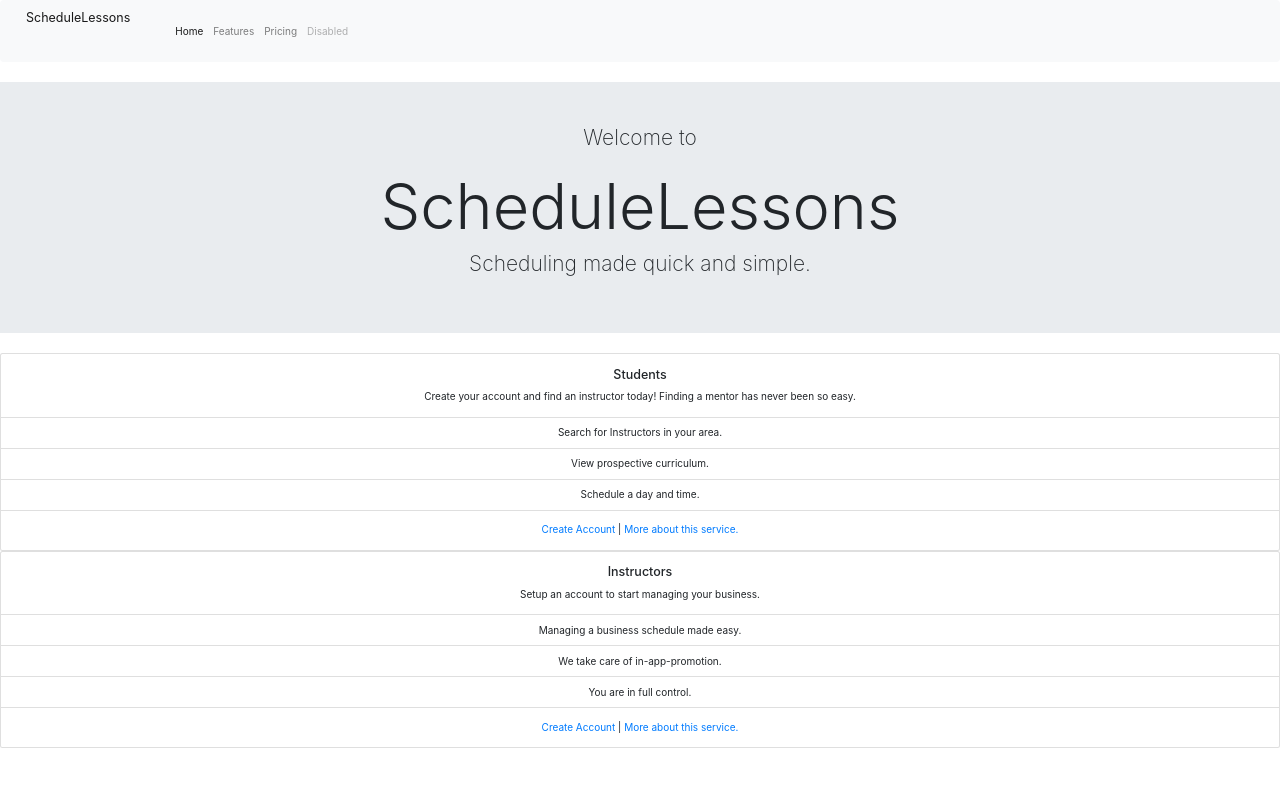
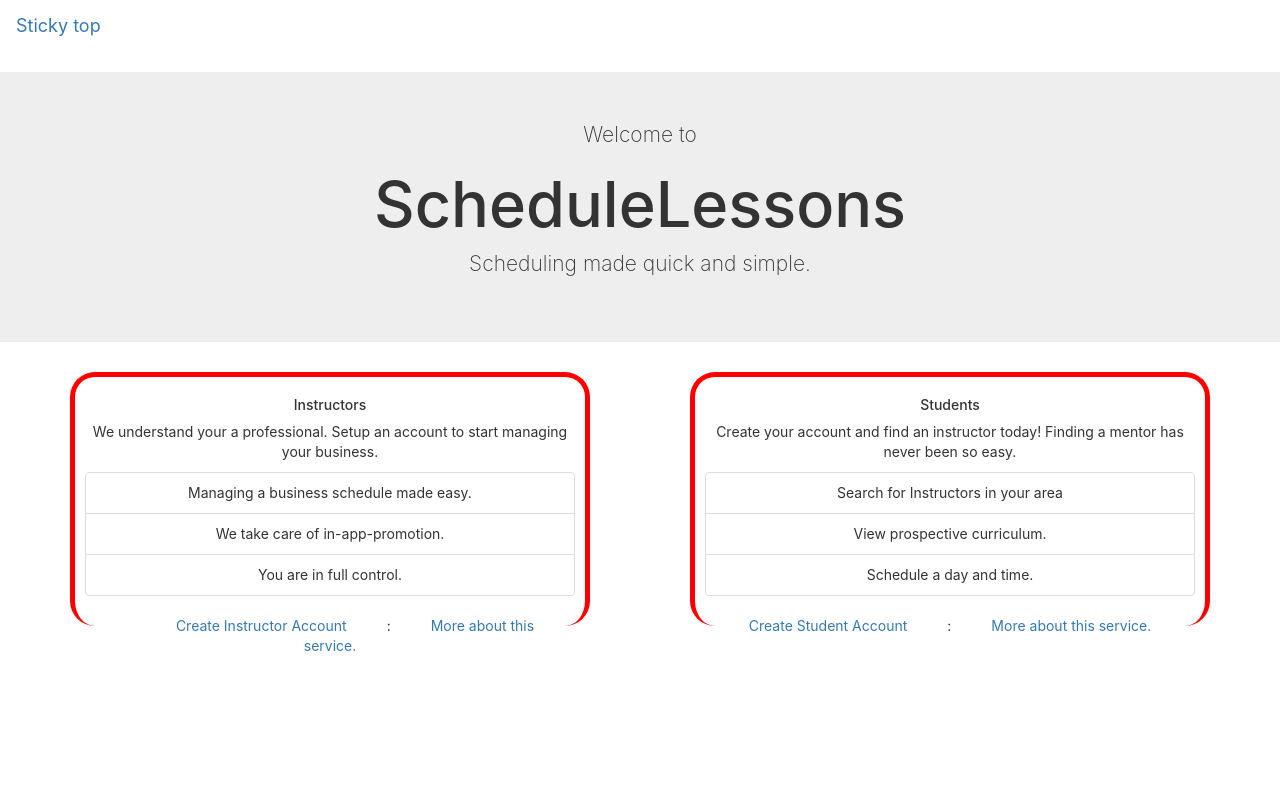
Before and after one commit to emilycarrubba/ScheduleLessons, a React (Create React App) app in the folder project3/: page / in a window 1280 px wide. Shown: the top 786 px of the page. Built offline with nearby package versions, Linux system fonts and the light colour scheme.

Commit message:
edited css, cleaned up display. still rough draft. Nav bar is still acting funny.

```diff
--- a/project3/package.json
+++ b/project3/package.json
@@ -3,9 +3,7 @@
   "version": "0.1.0",
   "private": true,
   "dependencies": {
-    "bootstrap": "^4.1.1",
     "react": "^16.6.0",
-    "react-bootstrap": "^0.32.4",
     "react-dom": "^16.6.0",
     "react-scripts": "2.1.1"
   },
--- a/project3/src/App.css
+++ b/project3/src/App.css
@@ -31,3 +31,13 @@
     transform: rotate(360deg);
   }
 }
+
+.rightSpace {
+  padding-right: 50px;
+
+}
+
+.leftSpace {
+  padding-left: 50px;
+
+}
--- a/project3/src/App.js
+++ b/project3/src/App.js
@@ -2,11 +2,9 @@ import React, { Component } from "react";
 // import logo from "./logo.svg";
 
 import "./App.css";
-import { Button } from "react-bootstrap";
 import NavBar from "./components/NavBar";
 import Jumbotron from "./components/Jumbotron";
-import InstruCard from "./components/InstruCard";
-import StuCard from "./components/StuCard";
+import Card from "./components/Card";
 
 class App extends Component {
   render() {
@@ -15,8 +13,33 @@ class App extends Component {
         <NavBar />
         <Jumbotron />
         {/*cards begin*/}
-        <StuCard />
-        <InstruCard />
+        <div className="container">
+          <div className="row ">
+            <div className="center">
+              <div className="col-md-6 center rightSpace ">
+                <Card
+                  cardTitle="Instructors"
+                  mainText="We understand your a professional. Setup an account to start managing your business."
+                  liOne="Managing a business schedule made easy."
+                  liTwo="We take care of in-app-promotion."
+                  liThree="You are in full control."
+                  identity="Instructor"
+                />
+              </div>
+              <div className="col-md-6 leftSpace ">
+                <Card
+                  cardTitle="Students"
+                  mainText="Create your account and find an instructor today! Finding a mentor has
+          never been so easy."
+                  liOne="Search for Instructors in your area"
+                  liTwo="View prospective curriculum."
+                  liThree="Schedule a day and time."
+                  identity="Student"
+                />
+              </div>
+            </div>
+          </div>
+        </div>
       </div>
     );
   }
--- /dev/null
+++ b/project3/src/components/Card.css
@@ -0,0 +1,24 @@
+.cardBorder {
+    padding: 10px;
+    border: 5px solid red;
+    border-radius: 25px;
+    border-bottom: 10px;
+}
+
+.spanBar {
+
+    padding-bottom: 10px;
+    left: 25px;
+
+
+
+}
+
+.linkSpaceL {
+    padding-right: 25px;
+}
+
+.linkSpaceR {
+    padding-left: 25px;
+    padding-right: 50px;
+}
--- /dev/null
+++ b/project3/src/components/Card.js
@@ -0,0 +1,32 @@
+import React from "react";
+import "./Card.css";
+
+const Card = ({ cardTitle, mainText, liOne, liTwo, liThree, identity }) => (
+  <div>
+    <div className="card cardBorder">
+      <div className="card-body">
+        <h5 className="card-title">{cardTitle}</h5>
+        <p className="card-text">{mainText}</p>
+      </div>
+      <ul className="list-group list-group-flush">
+        <li className="list-group-item">{liOne}</li>
+        <li className="list-group-item">{liTwo}</li>
+        <li className="list-group-item">{liThree}</li>
+      </ul>
+      <div className="  col-md-12 spanBar">
+        <div className="card-body">
+          <a href="http://google.com" className="card-link linkSpaceL">
+            Create {identity} Account
+          </a>
+          <span style={{ padding: "15px" }}>{":"}</span>
+
+          <a href="http://google.com" className="card-link linkSpaceR">
+            More about this service.
+          </a>
+        </div>
+      </div>
+    </div>
+  </div>
+);
+
+export default Card;
--- a/project3/src/components/InstruCard.js
+++ /dev/null
@@ -1,30 +0,0 @@
-import React from "react";
-
-const InstruCard = () => (
-  <div>
-    <div class="card" styles="width: 18rem;">
-      <div class="card-body">
-        <h5 class="card-title">Instructors</h5>
-        <p class="card-text">
-          Setup an account to start managing your business.
-        </p>
-      </div>
-      <ul class="list-group list-group-flush">
-        <li class="list-group-item">Managing a business schedule made easy.</li>
-        <li class="list-group-item">We take care of in-app-promotion.</li>
-        <li class="list-group-item">You are in full control.</li>
-      </ul>
-      <div class="card-body">
-        <a href="#" class="card-link">
-          Create Account
-        </a>
-        <span> | </span>
-        <a href="#" class="card-link">
-          More about this service.
-        </a>
-      </div>
-    </div>
-  </div>
-);
-
-export default InstruCard;
--- a/project3/src/components/Jumbotron.js
+++ b/project3/src/components/Jumbotron.js
@@ -2,11 +2,11 @@ import React from "react";
 
 const Jumbotron = () => (
   <div>
-    <div class="jumbotron jumbotron-fluid">
-      <div class="container">
+    <div className="jumbotron jumbotron-fluid">
+      <div className="container">
         <p>Welcome to</p>
-        <h1 class="display-4">ScheduleLessons</h1>
-        <p class="lead">Scheduling made quick and simple.</p>
+        <h1 className="display-4">ScheduleLessons</h1>
+        <p className="lead">Scheduling made quick and simple.</p>
       </div>
     </div>
   </div>
--- a/project3/src/components/NavBar.js
+++ b/project3/src/components/NavBar.js
@@ -2,37 +2,10 @@ import React from "react";
 
 const NavBar = () => (
   <div>
-    <nav class="navbar navbar-expand-lg navbar-light bg-light">
-      <a class="navbar-brand" href="#">
-        ScheduleLessons
+    <nav className="navbar sticky-bottom navbar-light bg-light">
+      <a className="navbar-brand" href="http://google.com">
+        Sticky top
       </a>
-      <button
-        class="navbar-toggler"
-        type="button"
-        data-toggle="collapse"
-        data-target="#navbarNavAltMarkup"
-        aria-controls="navbarNavAltMarkup"
-        aria-expanded="false"
-        aria-label="Toggle navigation"
-      >
-        <span class="navbar-toggler-icon" />
-      </button>
-      <div class="collapse navbar-collapse" id="navbarNavAltMarkup">
-        <div class="navbar-nav">
-          <a class="nav-item nav-link active" href="#">
-            Home <span class="sr-only">(current)</span>
-          </a>
-          <a class="nav-item nav-link" href="#">
-            Features
-          </a>
-          <a class="nav-item nav-link" href="#">
-            Pricing
-          </a>
-          <a class="nav-item nav-link disabled" href="#">
-            Disabled
-          </a>
-        </div>
-      </div>
     </nav>
   </div>
 );
--- a/project3/src/components/StuCard.js
+++ /dev/null
@@ -1,31 +0,0 @@
-import React from "react";
-
-const StuCard = () => (
-  <div>
-    <div class="card" styles="width: 18rem;">
-      <div class="card-body">
-        <h5 class="card-title">Students</h5>
-        <p class="card-text">
-          Create your account and find an instructor today! Finding a mentor has
-          never been so easy.
-        </p>
-      </div>
-      <ul class="list-group list-group-flush">
-        <li class="list-group-item">Search for Instructors in your area.</li>
-        <li class="list-group-item">View prospective curriculum.</li>
-        <li class="list-group-item">Schedule a day and time.</li>
-      </ul>
-      <div class="card-body">
-        <a href="#" class="card-link">
-          Create Account
-        </a>
-        <span> | </span>
-        <a href="#" class="card-link">
-          More about this service.
-        </a>
-      </div>
-    </div>
-  </div>
-);
-
-export default StuCard;
--- a/project3/src/index.js
+++ b/project3/src/index.js
@@ -3,7 +3,6 @@ import ReactDOM from "react-dom";
 import "./index.css";
 import App from "./App";
 import * as serviceWorker from "./serviceWorker";
-import "bootstrap/dist/css/bootstrap.min.css";
 
 ReactDOM.render(<App />, document.getElementById("root"));
 
```
Also changed, not shown: 1 other file (tests, documents, lock files or other folders).
